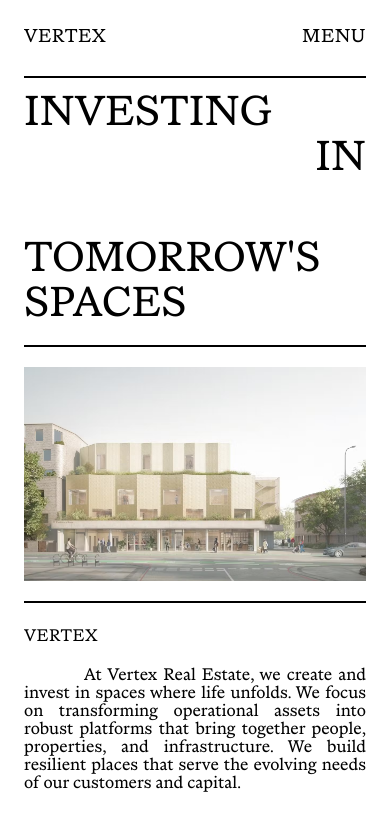
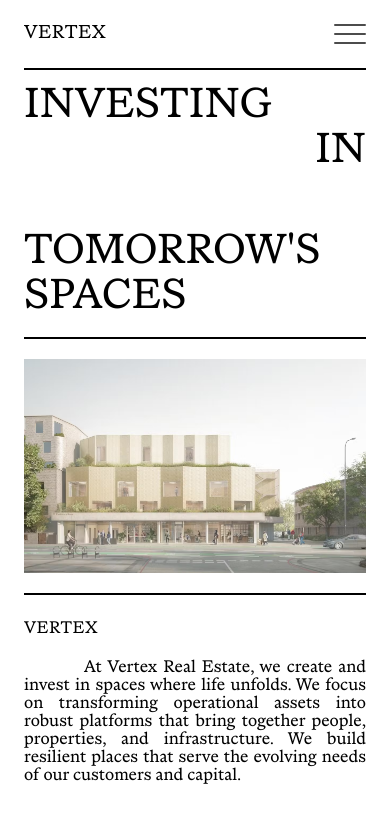
Before and after one commit to CleverCoder03/vertex, a Next.js app: page / in a window 390 px wide. Shown: the top 830 px of the page. Built offline with nearby package versions, Linux system fonts and the light colour scheme.

Commit message:
update responsive navbar

```diff
--- a/app/components/Navbar.tsx
+++ b/app/components/Navbar.tsx
@@ -1,18 +1,119 @@
-import Link from "next/link"
+"use client";
+import { AnimatePresence, motion } from "motion/react";
+import Link from "next/link";
+import { usePathname } from "next/navigation";
+import { useEffect, useState } from "react";
+
+const navLinks = [
+  {
+    id: 1,
+    name: "Home",
+    link: "/",
+  },
+  {
+    id: 2,
+    name: "Project",
+    link: "#project",
+  },
+  {
+    id: 3,
+    name: "Approach",
+    link: "#approach",
+  },
+  {
+    id: 4,
+    name: "Commitment",
+    link: "#commitment",
+  },
+  {
+    id: 5,
+    name: "Team",
+    link: "#team",
+  },
+];
 
 const Navbar = () => {
+  const [toggle, setToggle] = useState(false);
+  const pathName = usePathname();
+
+  useEffect(() => {
+    if (toggle) {
+      document.body.style.overflowY = "hidden";
+    } else {
+      document.body.style.overflowY = "unset";
+    }
+    return () => {
+      document.body.style.overflowY = "unset";
+    };
+  }, [toggle]);
+
   return (
-    <div className="font-abc-marist uppercase flex justify-between items-center text-xl tracking-wide py-6 border-b-2">
-        <div>
-          <Link href="/">
-            Vertex
-          </Link>
+    <>
+      <div className="font-abc-marist uppercase flex justify-between items-center text-xl md:text-lg tracking-wide py-5 border-b-2 sticky top-0 z-9999 bg-white">
+        <div className="flex justify-around md:w-full">
+          <Link className="hidden md:block" href="/">Project</Link>
+          <Link className="hidden md:block" href="/">Approach</Link>
+          <Link href="/">Vertex</Link>
+          <Link className="hidden md:block" href="/">Commitment</Link>
+          <Link className="hidden md:block" href="/">Team</Link>
         </div>
-        <div>
-            Menu
+
+        {/* MENU BAR */}
+        <div
+          className="md:hidden relative h-5 w-8 cursor-pointer font-sans font-bold text-xl"
+          onClick={() => setToggle(!toggle)}
+        >
+          <div className="absolute h-full w-full top-0 left-0 [&_div]:h-0.5 [&_div]:bg-black/70 [&_div]:rounded-md flex flex-col justify-between ">
+            <div
+              className={`${
+                toggle
+                  ? "rotate-45 absolute w-full h-1 top-1/2 transition-all duration-300 ease-out"
+                  : ""
+              }`}
+            ></div>
+            <div className={`${toggle ? "hidden" : "block"}`}></div>
+            <div
+              className={`${
+                toggle
+                  ? "-rotate-45 absolute w-full h-1 top-1/2 transition-all duration-300 ease-out"
+                  : ""
+              }`}
+            ></div>
+          </div>
         </div>
-    </div>
-  )
-}
+      </div>
+      {/* MENU CONTAINER */}
+      <AnimatePresence>
+        {toggle && (
+          <motion.div
+            key="mobile-menu" // <-- 1. Add a unique key
+            initial={{ y: "-100%" }}
+            animate={{ y: 0 }}
+            exit={{ y: "-100%" }} // <-- 2. Add the exit animation
+            transition={{ ease: "easeInOut", duration: 0.5 }}
+            className="absolute z-100 top-0 left-0 h-dvh w-full bg-white flex justify-start items-end px-6 md:px-10 lg:px-15 pb-20"
+          >
+            <div className="flex justify-center items-start flex-col gap-4 font-abc-marist font-medium text-4xl">
+              {navLinks.map((link) => (
+                <Link
+                  key={link.id}
+                  href={link.link}
+                  className={`${
+                    pathName === link.link
+                      ? "underline decoration-2 underline-offset-6 text-brand-black-og"
+                      : ""
+                  }`}
+                  aria-label={link.name}
+                >
+                  {link.name}
+                </Link>
+              ))}
+            </div>
+          </motion.div>
+        )}
+      </AnimatePresence>
+    </>
+  );
+};
 
-export default Navbar
+export default Navbar;
```
